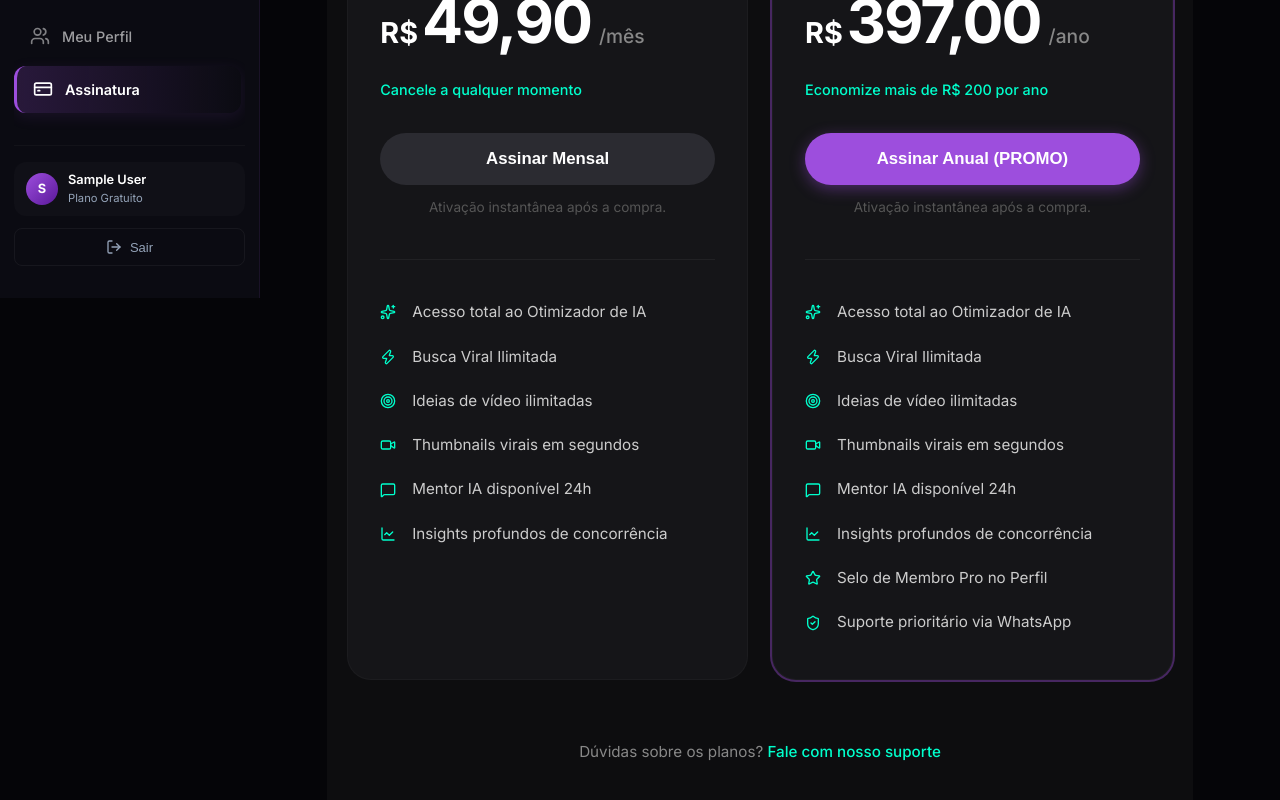
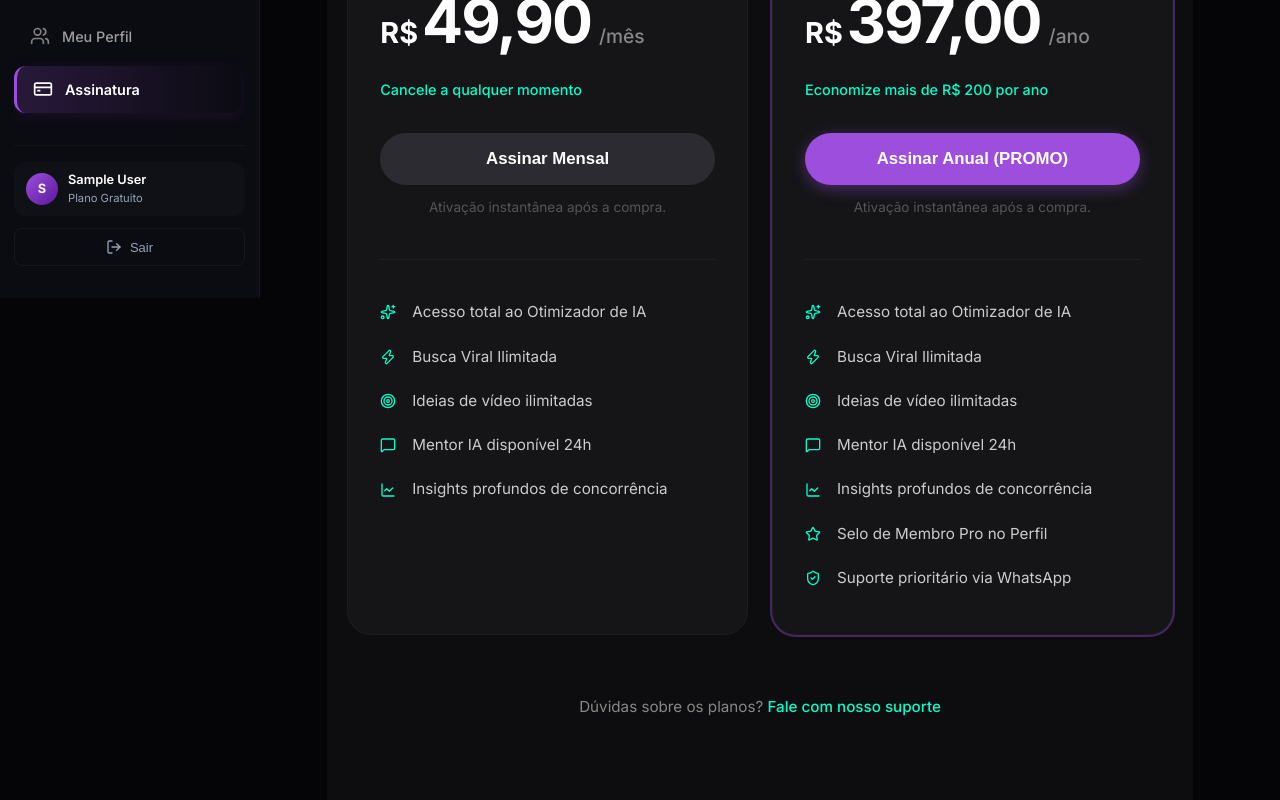
Before and after one commit to dilob0802-rgb/efeito-viral-site, a Next.js app: page /membros/planos in a window 1280 px wide. Shown: the part 502-1302 px from the top of the page. Built offline with nearby package versions, Linux system fonts and the light colour scheme; no server answers; sample sign-in values are in the browser's storage.

Commit message:
fix: Remocao do texto 'Thumbnails virais em segundos' dos planos

```diff
--- a/src/app/membros/planos/page.tsx
+++ b/src/app/membros/planos/page.tsx
@@ -44,7 +44,6 @@ export default function PlanosPage() {
     { icon: <Sparkles size={16} />, text: "Acesso total ao Otimizador de IA" },
     { icon: <Zap size={16} />, text: "Busca Viral Ilimitada" },
     { icon: <Target size={16} />, text: "Ideias de vídeo ilimitadas" },
-    { icon: <Video size={16} />, text: "Thumbnails virais em segundos" },
     { icon: <MessageSquare size={16} />, text: "Mentor IA disponível 24h" },
     { icon: <LineChart size={16} />, text: "Insights profundos de concorrência" }
   ];
```
